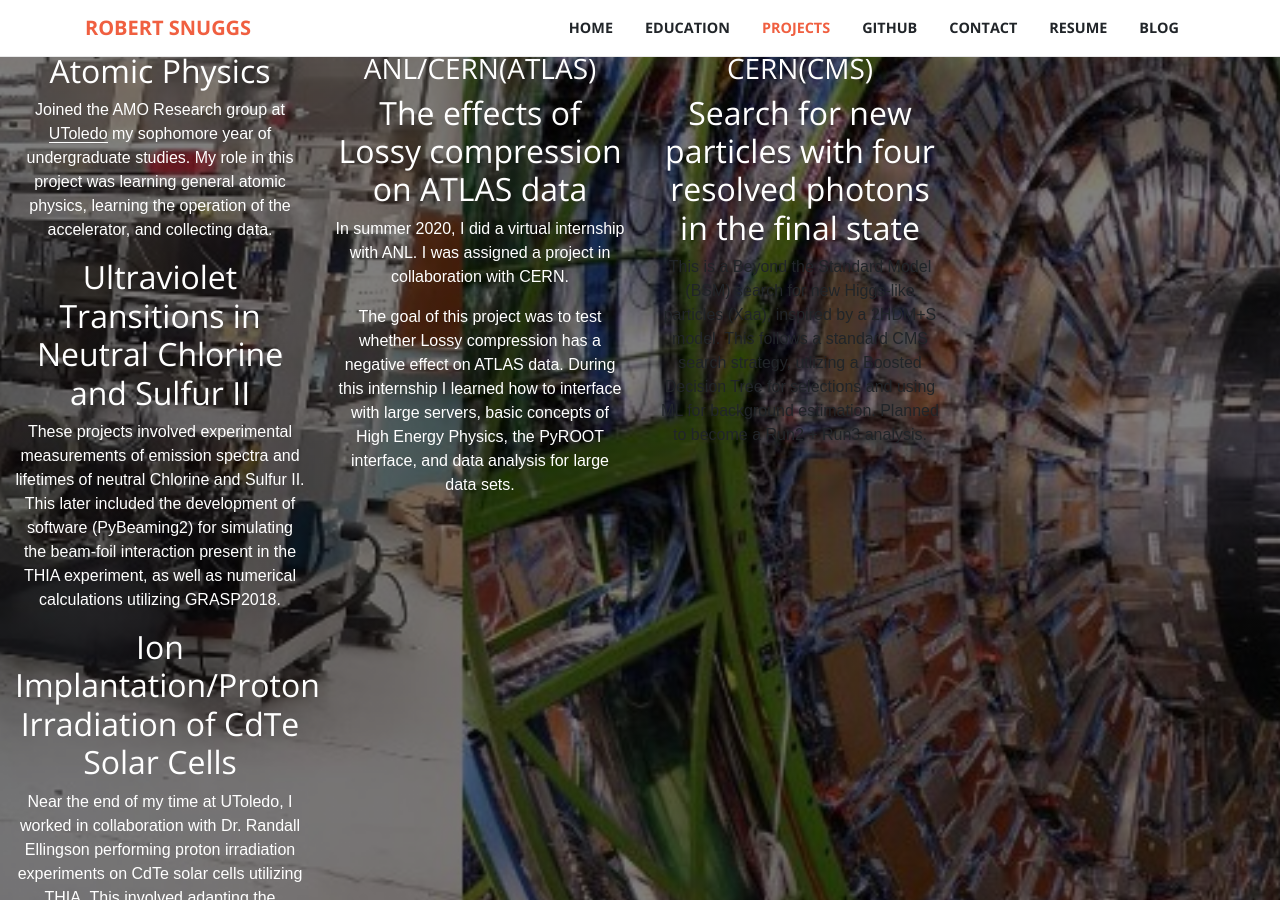
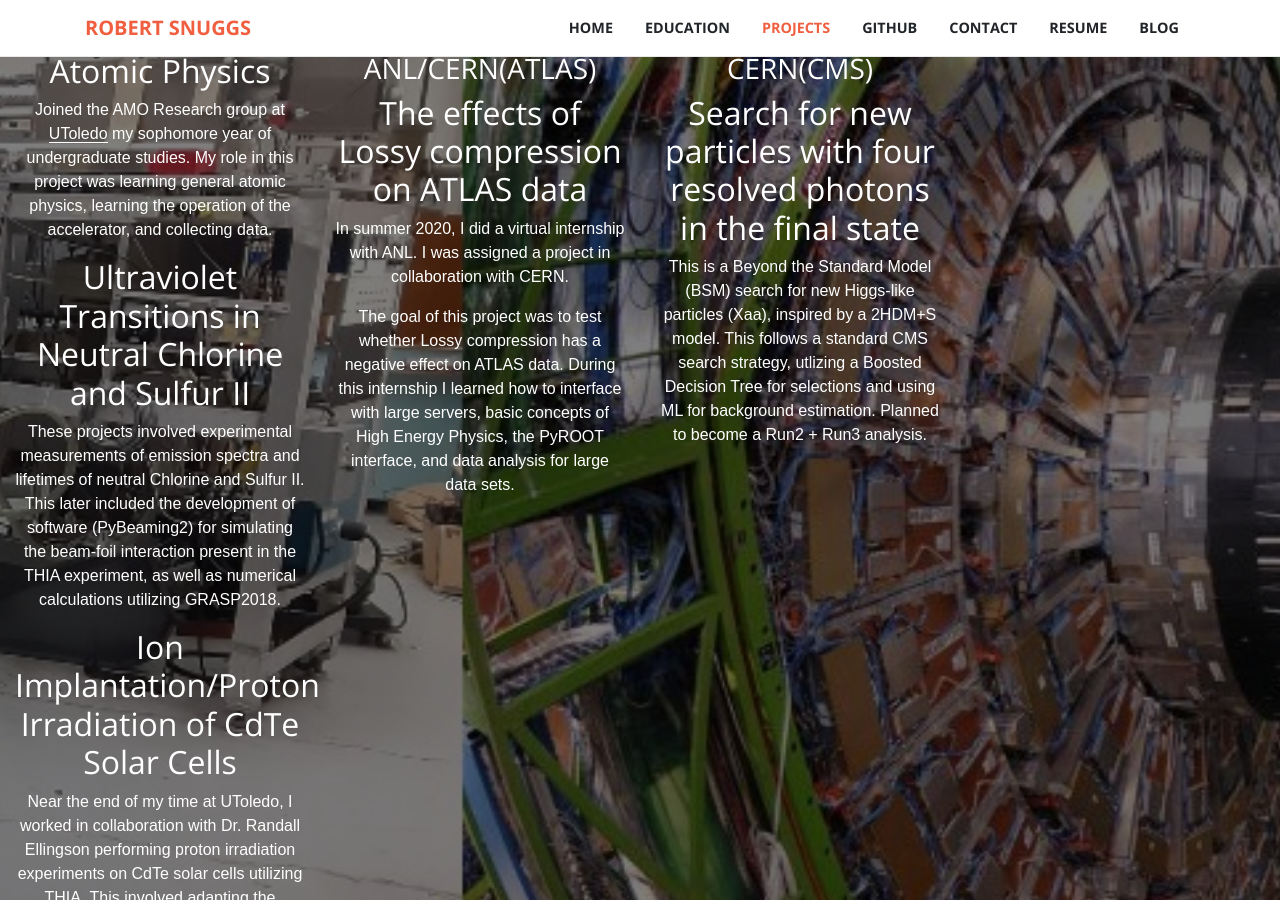
Before and after one commit to madscientoast/madscientoast.github.io, a Jekyll site: the page index.html, which Jekyll copies as it is, in a window 1280 px wide and 900 px high, scrolled down 1926 px. Built offline with Jekyll 4.4.1, drawn with Linux system fonts in a browser that asks for light colours; nearby versions of some CDN libraries; a script that is not in the unit is left out.

Commit message:
Update index.html

```diff
--- a/index.html
+++ b/index.html
@@ -256,7 +256,7 @@ body, html {
         <div class="col-lg-3 col-md-6 col-sm-6 text-center mb-4">
           <h3 class="text-white">CERN(CMS)</h3>
 	  <h2 class="text-white">Search for new particles with four resolved photons in the final state</h2>
-		<p>This is a Beyond the Standard Model (BSM) search for new Higgs-like particles (Xaa), inspired by a 2HDM+S model.
+		<p class="text-white">This is a Beyond the Standard Model (BSM) search for new Higgs-like particles (Xaa), inspired by a 2HDM+S model.
 			This follows a standard CMS search strategy, utlizing a Boosted Decision Tree for selections and using ML for background estimation.
 			Planned to become a Run2 + Run3 analysis.</p>
         </div>
```
